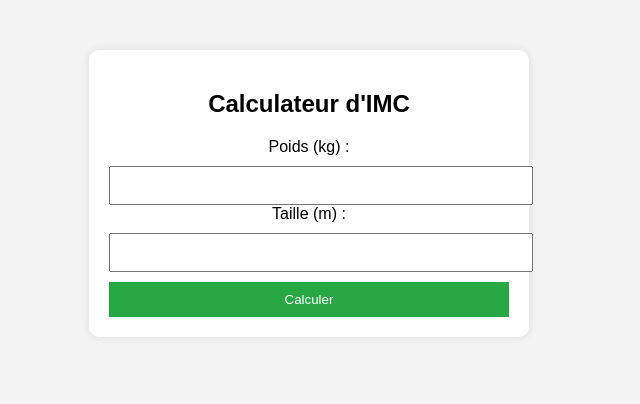
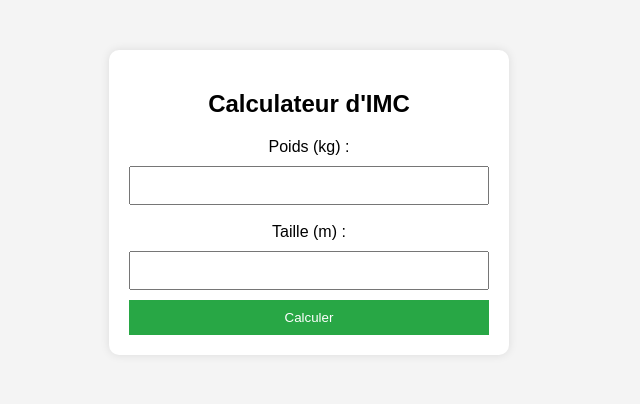
Before and after one commit to lalime/inf876-lab-1, a Flask app: page / in a window 1280 px wide. Shown: the top 404 px of the page, without its empty margins (331-971 px from the left). Run offline with Flask 3, Linux system fonts and the light colour scheme.

Commit message:
Correction de l'affichage du formulaire

```diff
--- a/app/static/css/style.css
+++ b/app/static/css/style.css
@@ -1,3 +1,6 @@
+* {
+    box-sizing: border-box;
+}
 body {
     font-family: Arial, sans-serif;
     text-align: center;
@@ -14,6 +17,7 @@ body {
 }
 
 input, button {
+    display: inline-block;
     width: 100%;
     padding: 10px;
     margin-top: 10px;
--- a/app/templates/imc-form.html
+++ b/app/templates/imc-form.html
@@ -12,6 +12,7 @@
         <form method="post">
             <label for="poids">Poids (kg) :</label>
             <input type="number" name="poids" required>
+            <br><br>
             <label for="taille">Taille (m) :</label>
             <input type="number" name="taille" step="0.01" required>
             <button type="submit">Calculer</button>
```
